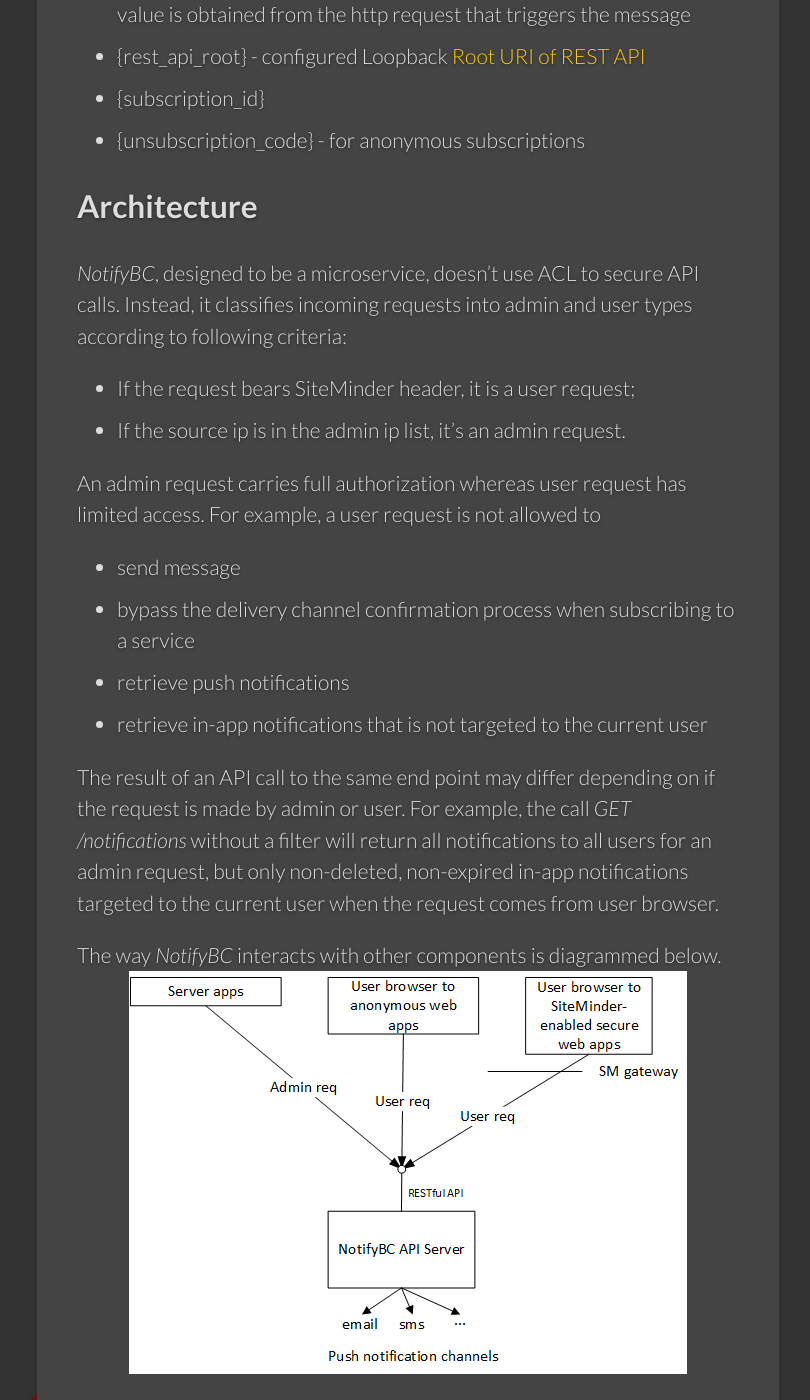
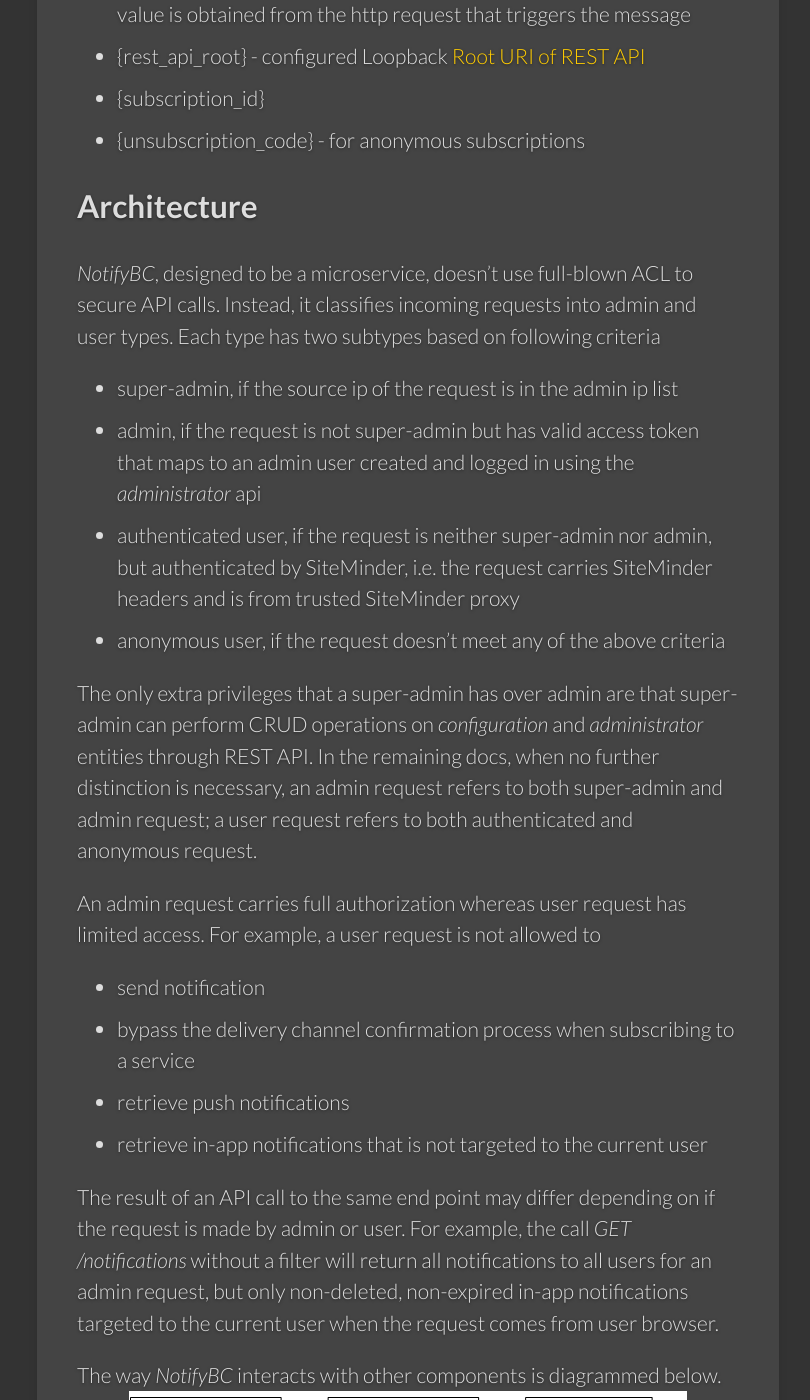
Before and after one commit to bcgov/MyGovBC-notification-server, a Jekyll site: the page built from docs/_docs/overview.md, in a window 1280 px wide and 1400 px high, scrolled down 1988 px. Shown: the whole window, without its empty margins (134-944 px from the left). Built offline with Jekyll 4.4.1, drawn with Linux system fonts in a browser that asks for light colours.

Commit message:
updated docs for administrator api

```diff
--- a/docs/_data/docs.yml
+++ b/docs/_data/docs.yml
@@ -13,6 +13,7 @@
   - api-subscription
   - api-notification
   - api-config
+  - api-administrator
 
 
 - title: Miscellaneous
--- a/docs/_docs/overview.md
+++ b/docs/_docs/overview.md
@@ -41,14 +41,18 @@
 
 ## Architecture
 
-*NotifyBC*, designed to be a microservice, doesn't use ACL to secure API calls. Instead, it classifies incoming requests into admin and user types according to following criteria:
+*NotifyBC*, designed to be a microservice, doesn't use full-blown ACL to secure API calls. Instead, it classifies incoming requests into admin and user types. Each type has two subtypes based on following criteria
 
-* If the request bears SiteMinder header, it is a user request;
-* If the source ip is in the admin ip list, it's an admin request.
+* super-admin, if the source ip of the request is in the admin ip list
+* admin, if the request is not super-admin but has valid access token that maps to an admin user created and logged in using the *administrator* api
+* authenticated user, if the request is neither super-admin nor admin, but authenticated by SiteMinder, i.e. the request carries SiteMinder headers and is from trusted SiteMinder proxy
+* anonymous user, if the request doesn't meet any of the above criteria
+
+The only extra privileges that a super-admin has over admin are that super-admin can perform CRUD operations on *configuration* and *administrator* entities through REST API. In the remaining docs, when no further distinction is necessary, an admin request refers to both super-admin and admin request; a user request refers to both authenticated and anonymous request.
 
 An admin request carries full authorization whereas user request has limited access. For example, a user request is not allowed to
 
-* send message
+* send notification
 * bypass the delivery channel confirmation process when subscribing to a service
 * retrieve push notifications
 * retrieve in-app notifications that is not targeted to the current user
--- a/docs/index.html
+++ b/docs/index.html
@@ -16,7 +16,7 @@
       <h2>Versatile</h2>
       <p>
       <ul>
-        <li>Authenticated or anonymous subscriptions</li>
+        <li>Anonymous or CA SiteMinder authenticated subscriptions</li>
         <li>Push and in-app pull notifications</li>
         <li>Email and SMS push notification channels</li>
         <li>Unicast and broadcast message types</li>
```
Also changed, not shown: docs/_docs/api-administrator.md (added, +25 -0 lines), docs/_docs/api-config.md (+1 -1 lines), docs/_docs/api-overview.md (+1 -1 lines), docs/_docs/configuration.md (+13 -3 lines).
